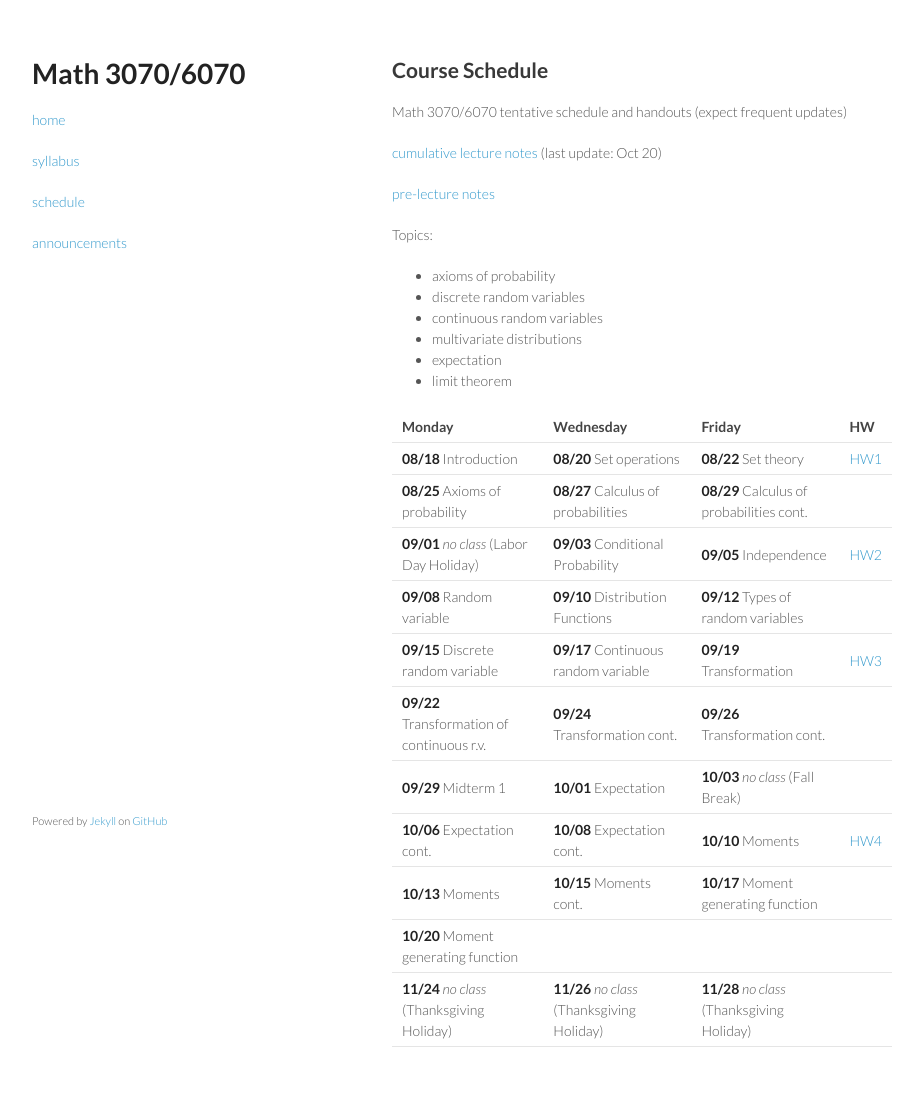
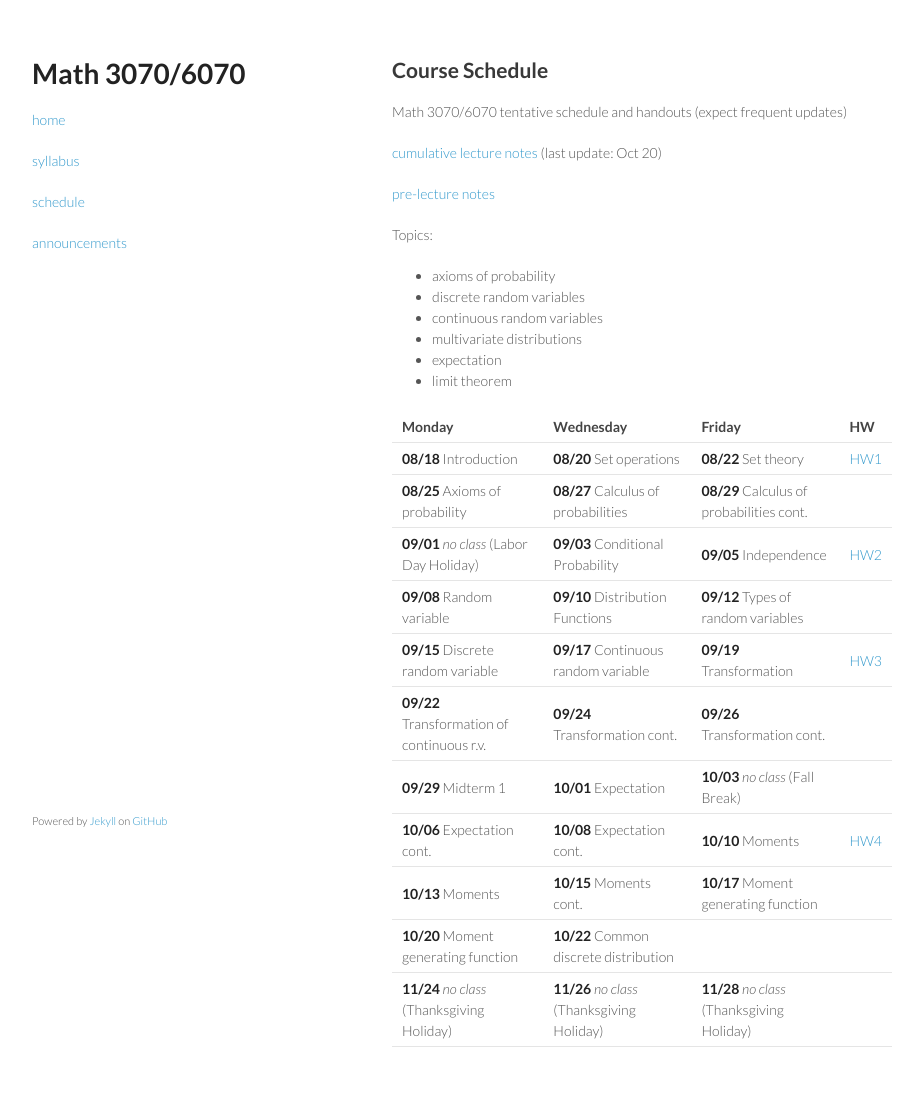
Before and after one commit to tulane-math-3070/2025Fall, a Jekyll site: the page built from schedule/schedule.md, in a window 1280 px wide. Shown: the whole page, without its empty margins (178-1101 px from the left). Built offline with Jekyll 4.4.1, drawn with Linux system fonts in a browser that asks for light colours.

```diff
--- a/schedule/schedule.md
+++ b/schedule/schedule.md
@@ -35,5 +35,5 @@ Topics:
 | **09/29** Midterm 1 | **10/01** Expectation | **10/03** _no class_ (Fall Break) | |
 | **10/06** Expectation cont. | **10/08** Expectation cont. | **10/10** Moments | [HW4](../HW/HW4/HW4.pdf) |
 | **10/13** Moments | **10/15** Moments cont. | **10/17** Moment generating function | |
-| **10/20** Moment generating function | | | |
+| **10/20** Moment generating function | **10/22** Common discrete distribution | | |
 | **11/24** _no class_ (Thanksgiving Holiday) | **11/26**  _no class_ (Thanksgiving Holiday) | **11/28**  _no class_ (Thanksgiving Holiday) | |
```
Also changed, not shown: 2 other files.
